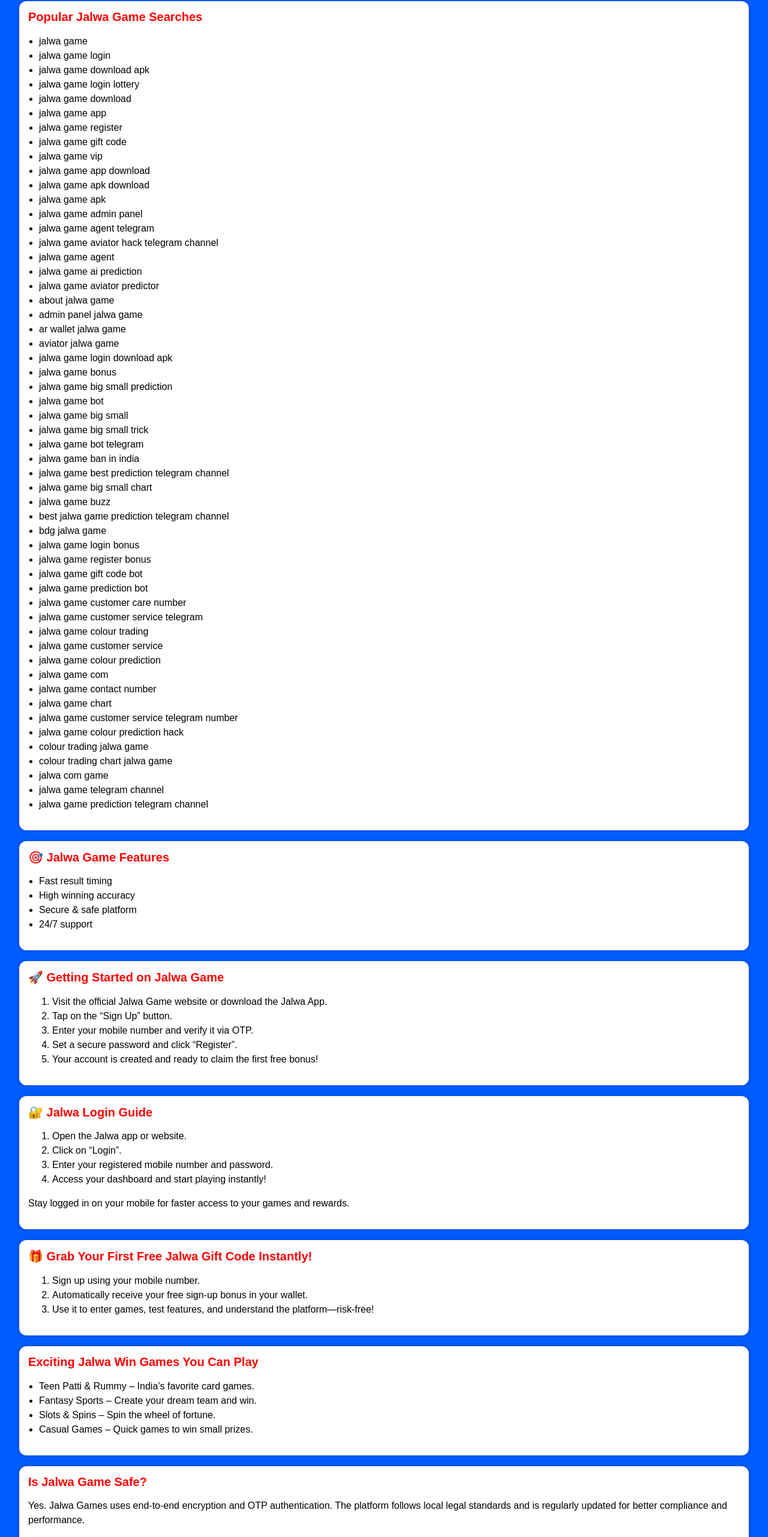
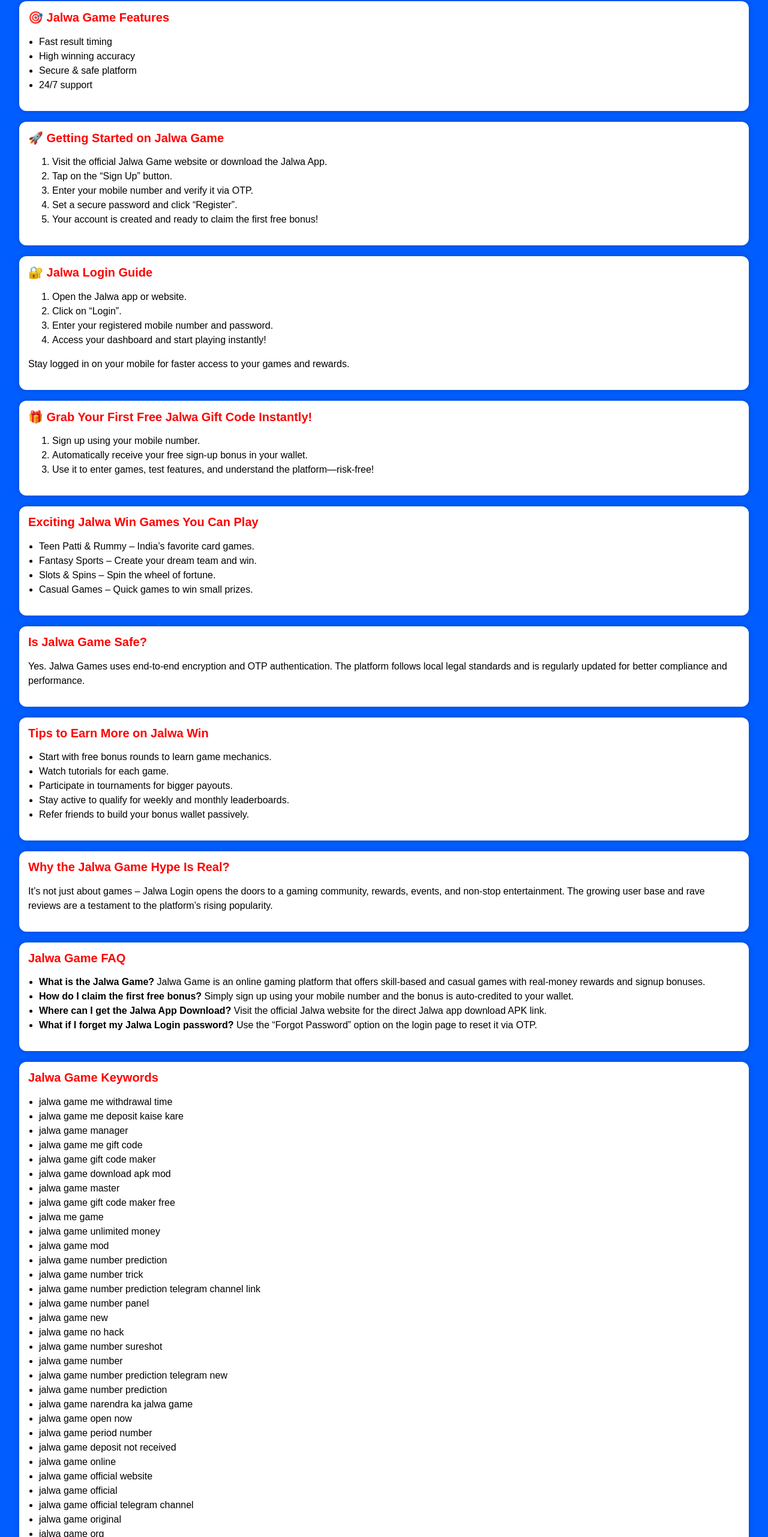
Before and after one commit to ransari6442-lab/jalwagame.com, a plain HTML site: page index.html in a window 1280 px wide. Shown: the part 238-2800 px from the top of the page at 60% size. Drawn offline with Linux system fonts and the light colour scheme.

Commit message:
Update index.html

```diff
--- a/index.html
+++ b/index.html
@@ -126,67 +126,6 @@
         <a href="#" class="btn">Login</a>
     </div>
 
-    <!-- SEO Lines -->
-    <div class="box">
-        <h2>Popular Jalwa Game Searches</h2>
-        <ul>
-            <li>jalwa game</li>
-            <li>jalwa game login</li>
-            <li>jalwa game download apk</li>
-            <li>jalwa game login lottery</li>
-            <li>jalwa game download</li>
-            <li>jalwa game app</li>
-            <li>jalwa game register</li>
-            <li>jalwa game gift code</li>
-            <li>jalwa game vip</li>
-            <li>jalwa game app download</li>
-            <li>jalwa game apk download</li>
-            <li>jalwa game apk</li>
-            <li>jalwa game admin panel</li>
-            <li>jalwa game agent telegram</li>
-            <li>jalwa game aviator hack telegram channel</li>
-            <li>jalwa game agent</li>
-            <li>jalwa game ai prediction</li>
-            <li>jalwa game aviator predictor</li>
-            <li>about jalwa game</li>
-            <li>admin panel jalwa game</li>
-            <li>ar wallet jalwa game</li>
-            <li>aviator jalwa game</li>
-            <li>jalwa game login download apk</li>
-            <li>jalwa game bonus</li>
-            <li>jalwa game big small prediction</li>
-            <li>jalwa game bot</li>
-            <li>jalwa game big small</li>
-            <li>jalwa game big small trick</li>
-            <li>jalwa game bot telegram</li>
-            <li>jalwa game ban in india</li>
-            <li>jalwa game best prediction telegram channel</li>
-            <li>jalwa game big small chart</li>
-            <li>jalwa game buzz</li>
-            <li>best jalwa game prediction telegram channel</li>
-            <li>bdg jalwa game</li>
-            <li>jalwa game login bonus</li>
-            <li>jalwa game register bonus</li>
-            <li>jalwa game gift code bot</li>
-            <li>jalwa game prediction bot</li>
-            <li>jalwa game customer care number</li>
-            <li>jalwa game customer service telegram</li>
-            <li>jalwa game colour trading</li>
-            <li>jalwa game customer service</li>
-            <li>jalwa game colour prediction</li>
-            <li>jalwa game com</li>
-            <li>jalwa game contact number</li>
-            <li>jalwa game chart</li>
-            <li>jalwa game customer service telegram number</li>
-            <li>jalwa game colour prediction hack</li>
-            <li>colour trading jalwa game</li>
-            <li>colour trading chart jalwa game</li>
-            <li>jalwa com game</li>
-            <li>jalwa game telegram channel</li>
-            <li>jalwa game prediction telegram channel</li>
-        </ul>
-    </div>
-
     <!-- Features -->
     <div class="box">
         <h2>🎯 Jalwa Game Features</h2>
@@ -278,6 +217,52 @@
         </ul>
     </div>
 
+    <!-- SEO Keywords LAST -->
+    <div class="box">
+        <h2>Jalwa Game Keywords</h2>
+        <ul>
+            <li>jalwa game me withdrawal time</li>
+            <li>jalwa game me deposit kaise kare</li>
+            <li>jalwa game manager</li>
+            <li>jalwa game me gift code</li>
+            <li>jalwa game gift code maker</li>
+            <li>jalwa game download apk mod</li>
+            <li>jalwa game master</li>
+            <li>jalwa game gift code maker free</li>
+            <li>jalwa me game</li>
+            <li>jalwa game unlimited money</li>
+            <li>jalwa game mod</li>
+            <li>jalwa game number prediction</li>
+            <li>jalwa game number trick</li>
+            <li>jalwa game number prediction telegram channel link</li>
+            <li>jalwa game number panel</li>
+            <li>jalwa game new</li>
+            <li>jalwa game no hack</li>
+            <li>jalwa game number sureshot</li>
+            <li>jalwa game number</li>
+            <li>jalwa game number prediction telegram new</li>
+            <li>jalwa game number prediction</li>
+            <li>jalwa game narendra ka jalwa game</li>
+            <li>jalwa game open now</li>
+            <li>jalwa game period number</li>
+            <li>jalwa game deposit not received</li>
+            <li>jalwa game online</li>
+            <li>jalwa game official website</li>
+            <li>jalwa game official</li>
+            <li>jalwa game official telegram channel</li>
+            <li>jalwa game original</li>
+            <li>jalwa game org</li>
+            <li>jalwa game owner</li>
+            <li>jalwa game official website download</li>
+            <li>jalwa game online download</li>
+            <li>jalwa game online prediction</li>
+            <li>official jalwa game</li>
+            <li>jalwa game online</li>
+            <li>jalwa game original</li>
+            <li>jalwa game ok win</li>
+        </ul>
+    </div>
+
 </div>
 </body>
 </html>
```
